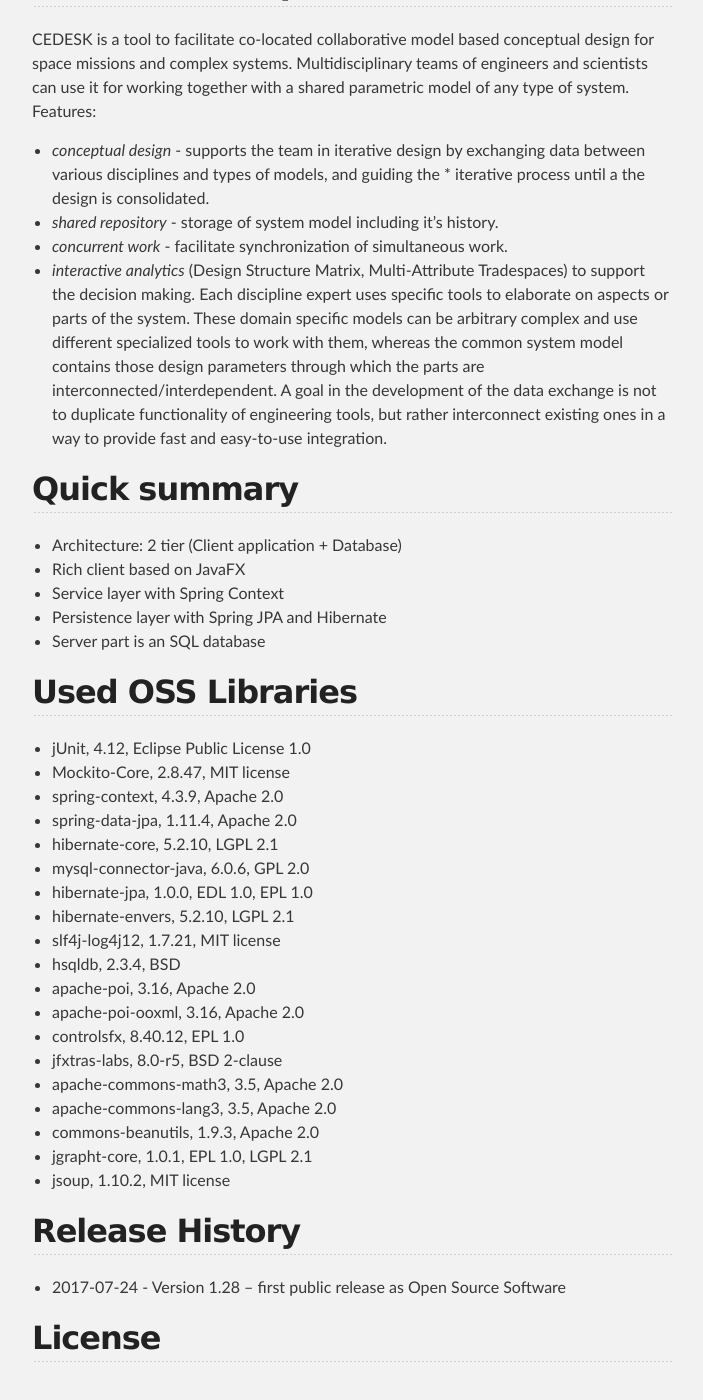
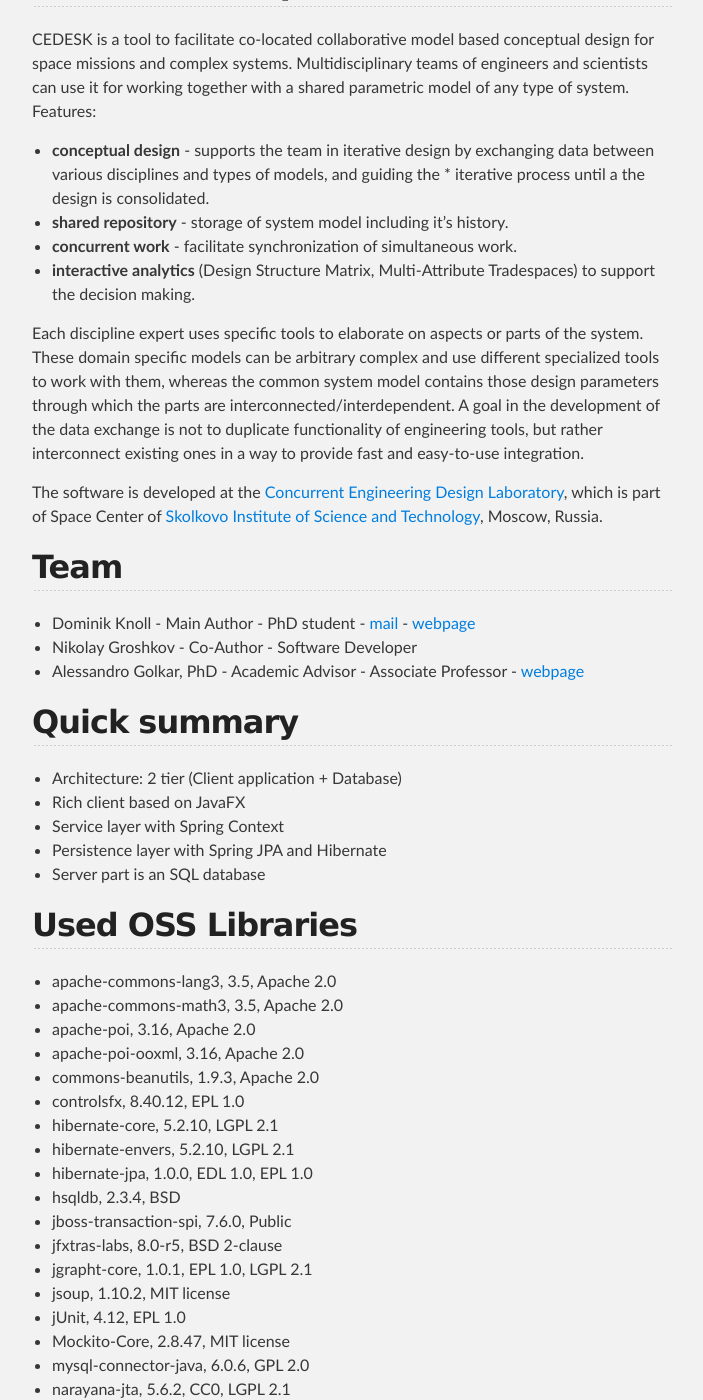
Before and after one commit to cedesk/cedesk.github.io, a Jekyll site: the page built from index.md, in a window 1280 px wide and 1400 px high, scrolled down 463 px. Shown: the whole window, without its empty margins (288-991 px from the left). Built offline with Jekyll 4.4.1, drawn with Linux system fonts in a browser that asks for light colours; our own code applies the rules of GitHub Pages for plain Markdown files; some of the changed text lies outside the part shown.

Commit message:
updated libraries, added institute and team, added license

```diff
--- a/index.md
+++ b/index.md
@@ -2,13 +2,21 @@
 
 CEDESK is a tool to facilitate co-located collaborative model based conceptual design for space missions and complex systems. Multidisciplinary teams of engineers and scientists can use it for working together with a shared parametric model of any type of system.
 Features:
-* _conceptual design_ - supports the team in iterative design by exchanging data between various disciplines and types of models, and guiding the * iterative process until a the design is consolidated.
-* _shared repository_ - storage of system model including it’s history.
-* _concurrent work_ - facilitate synchronization of simultaneous work.
-* _interactive analytics_ (Design Structure Matrix, Multi-Attribute Tradespaces) to support the decision making.
+
+* **conceptual design** - supports the team in iterative design by exchanging data between various disciplines and types of models, and guiding the * iterative process until a the design is consolidated.
+* **shared repository** - storage of system model including it’s history.
+* **concurrent work** - facilitate synchronization of simultaneous work.
+* **interactive analytics** (Design Structure Matrix, Multi-Attribute Tradespaces) to support the decision making.
+
 Each discipline expert uses specific tools to elaborate on aspects or parts of the system. These domain specific models can be arbitrary complex and use different specialized tools to work with them, whereas the common system model contains those design parameters through which the parts are interconnected/interdependent.
 A goal in the development of the data exchange is not to duplicate functionality of engineering tools, but rather interconnect existing ones in a way to provide fast and easy-to-use integration.
 
+The software is developed at the [Concurrent Engineering Design Laboratory](http://crei.skoltech.ru/space/research/labs/concurrent-engineering-design-laboratory/), which is part of Space Center of [Skolkovo Institute of Science and Technology](https://www.skoltech.ru), Moscow, Russia.
+
+## Team
+* Dominik Knoll - Main Author - PhD student - [mail](mailto:d.knoll@skoltech.ru) - [webpage](http://crei.skoltech.ru/space/people/dominikknoll)
+* Nikolay Groshkov - Co-Author - Software Developer
+* Alessandro Golkar, PhD - Academic Advisor - Associate Professor - [webpage](http://faculty.skoltech.ru/people/alessandrogolkar)
 
 ## Quick summary
 
@@ -20,28 +28,41 @@
 
 ## Used OSS Libraries
 
-* jUnit, 4.12, Eclipse Public License 1.0
+* apache-commons-lang3, 3.5, Apache 2.0
+* apache-commons-math3, 3.5, Apache 2.0
+* apache-poi, 3.16, Apache 2.0
+* apache-poi-ooxml, 3.16, Apache 2.0
+* commons-beanutils, 1.9.3, Apache 2.0
+* controlsfx, 8.40.12, EPL 1.0
+* hibernate-core, 5.2.10, LGPL 2.1
+* hibernate-envers, 5.2.10, LGPL 2.1
+* hibernate-jpa, 1.0.0, EDL 1.0, EPL 1.0
+* hsqldb, 2.3.4, BSD
+* jboss-transaction-spi, 7.6.0, Public
+* jfxtras-labs, 8.0-r5, BSD 2-clause
+* jgrapht-core, 1.0.1, EPL 1.0, LGPL 2.1
+* jsoup, 1.10.2, MIT license
+* jUnit, 4.12, EPL 1.0
 * Mockito-Core, 2.8.47, MIT license
+* mysql-connector-java, 6.0.6, GPL 2.0
+* narayana-jta, 5.6.2, CC0, LGPL 2.1
+* slf4j-log4j12, 1.7.21, MIT license
+* spring-boot-autoconfigure, 1.5.4, Apache 2.0
 * spring-context, 4.3.9, Apache 2.0
 * spring-data-jpa, 1.11.4, Apache 2.0
-* hibernate-core, 5.2.10, LGPL 2.1
-* mysql-connector-java, 6.0.6, GPL 2.0
-* hibernate-jpa, 1.0.0, EDL 1.0, EPL 1.0
-* hibernate-envers, 5.2.10, LGPL 2.1
-* slf4j-log4j12, 1.7.21, MIT license
-* hsqldb, 2.3.4, BSD
-* apache-poi, 3.16, Apache 2.0
-* apache-poi-ooxml, 3.16, Apache 2.0
-* controlsfx, 8.40.12, EPL 1.0
-* jfxtras-labs, 8.0-r5, BSD 2-clause
-* apache-commons-math3, 3.5, Apache 2.0
-* apache-commons-lang3, 3.5, Apache 2.0
-* commons-beanutils, 1.9.3, Apache 2.0
-* jgrapht-core, 1.0.1, EPL 1.0, LGPL 2.1
-* jsoup, 1.10.2, MIT license
+
+## Source Code Repository
+On github: https://github.com/cedesk/data-exchange
 
 ## Release History
 
 * 2017-07-24 - Version 1.28 -- first public release as Open Source Software
 
-## License
+## MIT License
+Copyright 2017 Dominik Knoll and Nikolay Groshkov
+
+Permission is hereby granted, free of charge, to any person obtaining a copy of this software and associated documentation files (the "Software"), to deal in the Software without restriction, including without limitation the rights to use, copy, modify, merge, publish, distribute, sublicense, and/or sell copies of the Software, and to permit persons to whom the Software is furnished to do so, subject to the following conditions:
+
+The above copyright notice and this permission notice shall be included in all copies or substantial portions of the Software.
+
+THE SOFTWARE IS PROVIDED "AS IS", WITHOUT WARRANTY OF ANY KIND, EXPRESS OR IMPLIED, INCLUDING BUT NOT LIMITED TO THE WARRANTIES OF MERCHANTABILITY, FITNESS FOR A PARTICULAR PURPOSE AND NONINFRINGEMENT. IN NO EVENT SHALL THE AUTHORS OR COPYRIGHT HOLDERS BE LIABLE FOR ANY CLAIM, DAMAGES OR OTHER LIABILITY, WHETHER IN AN ACTION OF CONTRACT, TORT OR OTHERWISE, ARISING FROM, OUT OF OR IN CONNECTION WITH THE SOFTWARE OR THE USE OR OTHER DEALINGS IN THE SOFTWARE.
```
